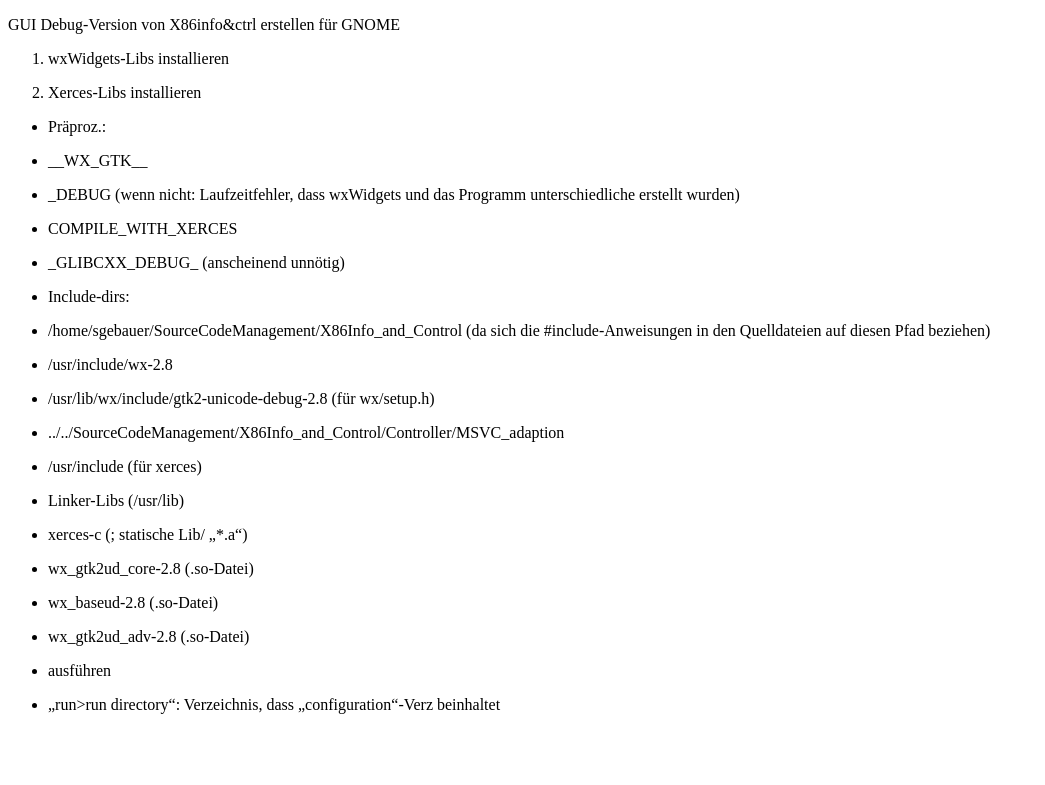
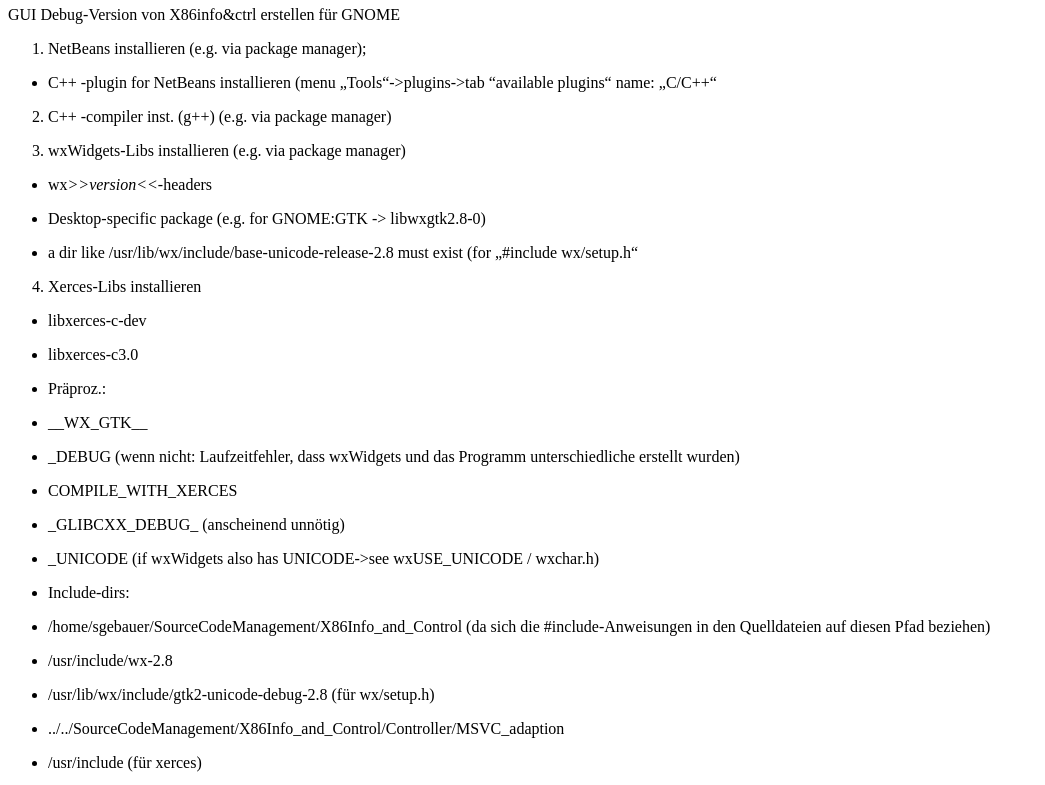
Before and after one commit to st-gb/CPUinfoAndControl, a plain HTML site: page Info/how_to_build/Linux.html in a window 1280 px wide. Shown: the part 60-845 px from the top of the page, without its empty margins (0-1045 px from the left). Before the commit the page ends 800 px from the top, so only its background shows below. Drawn offline with Linux system fonts and the light colour scheme.

Commit message:
Release version builds now

```diff
--- a/Info/how_to_build/Linux.html
+++ b/Info/how_to_build/Linux.html
@@ -3,57 +3,85 @@
 <HEAD>
 	<META HTTP-EQUIV="CONTENT-TYPE" CONTENT="text/html; charset=utf-8">
 	<TITLE></TITLE>
-	<META NAME="GENERATOR" CONTENT="OpenOffice.org 3.1  (Linux)">
+	<META NAME="GENERATOR" CONTENT="OpenOffice.org 3.1  (Unix)">
 	<META NAME="AUTHOR" CONTENT="Stefan Gebauer">
 	<META NAME="CREATED" CONTENT="20091116;21084500">
 	<META NAME="CHANGEDBY" CONTENT="Stefan Gebauer">
-	<META NAME="CHANGED" CONTENT="20091117;20122600">
+	<META NAME="CHANGED" CONTENT="20091227;21235900">
 	<STYLE TYPE="text/css">
 	<!--
-		@page { margin: 2cm }
-		P { margin-bottom: 0.21cm }
+		@page { margin: 0.79in }
+		P { margin-bottom: 0.08in }
 		A:link { so-language: zxx }
 	-->
 	</STYLE>
 </HEAD>
 <BODY LANG="de-DE" DIR="LTR">
-<P STYLE="margin-bottom: 0cm"><BR>
-</P>
-<P STYLE="margin-bottom: 0cm"><BR>
-</P>
-<P STYLE="margin-bottom: 0cm">GUI Debug-Version von X86info&amp;ctrl
+<H1>Build x86Info&amp;control GUI under Linux GTK</H1>
+<P STYLE="margin-bottom: 0in">GUI Debug-Version von X86info&amp;ctrl
 erstellen für GNOME</P>
 <OL>
-	<LI><P STYLE="margin-bottom: 0cm">wxWidgets-Libs installieren</P>
-	<LI><P STYLE="margin-bottom: 0cm">Xerces-Libs installieren</P>
+	<LI><P STYLE="margin-bottom: 0in">NetBeans installieren (e.g. via
+	package manager);
+	</P>
 </OL>
 <UL>
-	<LI><P STYLE="margin-bottom: 0cm">Präproz.:</P>
-	<LI><P STYLE="margin-bottom: 0cm"><A NAME="DDE_LINK1"></A>__WX_GTK__</P>
-	<LI><P STYLE="margin-bottom: 0cm"><A NAME="DDE_LINK2"></A>_DEBUG
+	<LI><P STYLE="margin-bottom: 0in"><A NAME="DDE_LINK8"></A>C++
+	-plugin for NetBeans installieren (menu „Tools“-&gt;plugins-&gt;tab
+	“available plugins“ name: „C/C++“</P>
+</UL>
+<OL START=2>
+	<LI><P STYLE="margin-bottom: 0in">C++ -compiler inst. (g++) (e.g.
+	via package manager)</P>
+	<LI><P STYLE="margin-bottom: 0in"><A NAME="DDE_LINK6"></A>wxWidgets-Libs
+	installieren (e.g. via package manager)</P>
+</OL>
+<UL>
+	<LI><P STYLE="margin-bottom: 0in">wx<I>&gt;&gt;version&lt;&lt;</I>-headers</P>
+	<LI><P STYLE="margin-bottom: 0in">Desktop-specific package (e.g. for
+	GNOME:GTK -&gt; libwxgtk2.8-0)</P>
+	<LI><P STYLE="margin-bottom: 0in"><A NAME="DDE_LINK10"></A>a dir
+	like /usr/lib/wx/include/base-unicode-release-2.8 must exist (for
+	„#include wx/setup.h“</P>
+</UL>
+<OL START=4>
+	<LI><P STYLE="margin-bottom: 0in">Xerces-Libs installieren</P>
+</OL>
+<UL>
+	<LI><P STYLE="margin-bottom: 0in">libxerces-c-dev</P>
+	<LI><P STYLE="margin-bottom: 0in">libxerces-c3.0</P>
+</UL>
+<UL>
+	<LI><P STYLE="margin-bottom: 0in">Präproz.:</P>
+	<LI><P STYLE="margin-bottom: 0in"><A NAME="DDE_LINK9"></A><A NAME="DDE_LINK1"></A>
+	__WX_GTK__
+	</P>
+	<LI><P STYLE="margin-bottom: 0in"><A NAME="DDE_LINK2"></A>_DEBUG
 	(wenn nicht: Laufzeitfehler, dass wxWidgets und das Programm
 	unterschiedliche erstellt wurden)</P>
-	<LI><P STYLE="margin-bottom: 0cm"><A NAME="DDE_LINK3"></A>COMPILE_WITH_XERCES</P>
-	<LI><P STYLE="margin-bottom: 0cm">_GLIBCXX_DEBUG_  (anscheinend
+	<LI><P STYLE="margin-bottom: 0in"><A NAME="DDE_LINK3"></A>COMPILE_WITH_XERCES</P>
+	<LI><P STYLE="margin-bottom: 0in">_GLIBCXX_DEBUG_ (anscheinend
 	unnötig)</P>
-	<LI><P STYLE="margin-bottom: 0cm">Include-dirs:</P>
-	<LI><P STYLE="margin-bottom: 0cm">/home/sgebauer/SourceCodeManagement/X86Info_and_Control
+	<LI><P STYLE="margin-bottom: 0in">_UNICODE (if wxWidgets also has
+	UNICODE-&gt;see wxUSE_UNICODE / wxchar.h)</P>
+	<LI><P STYLE="margin-bottom: 0in">Include-dirs:</P>
+	<LI><P STYLE="margin-bottom: 0in">/home/sgebauer/SourceCodeManagement/X86Info_and_Control
 	(da sich die #include-Anweisungen in den Quelldateien auf diesen
 	Pfad beziehen)</P>
-	<LI><P STYLE="margin-bottom: 0cm"><A NAME="DDE_LINK4"></A>/usr/include/wx-2.8</P>
-	<LI><P STYLE="margin-bottom: 0cm"><A NAME="DDE_LINK5"></A>/usr/lib/wx/include/gtk2-unicode-debug-2.8
+	<LI><P STYLE="margin-bottom: 0in"><A NAME="DDE_LINK4"></A>/usr/include/wx-2.8</P>
+	<LI><P STYLE="margin-bottom: 0in"><A NAME="DDE_LINK5"></A>/usr/lib/wx/include/gtk2-unicode-debug-2.8
 	(für wx/setup.h)</P>
-	<LI><P STYLE="margin-bottom: 0cm">../../SourceCodeManagement/X86Info_and_Control/Controller/MSVC_adaption</P>
-	<LI><P STYLE="margin-bottom: 0cm"><A NAME="DDE_LINK7"></A>/usr/include
+	<LI><P STYLE="margin-bottom: 0in">../../SourceCodeManagement/X86Info_and_Control/Controller/MSVC_adaption</P>
+	<LI><P STYLE="margin-bottom: 0in"><A NAME="DDE_LINK7"></A>/usr/include
 	(für xerces)</P>
-	<LI><P STYLE="margin-bottom: 0cm">Linker-Libs (/usr/lib)</P>
-	<LI><P STYLE="margin-bottom: 0cm">xerces-c (;  statische Lib/ „*.a“)</P>
-	<LI><P STYLE="margin-bottom: 0cm"><A NAME="DDE_LINK"></A>wx_gtk2ud_core-2.8
-	 (.so-Datei)</P>
-	<LI><P STYLE="margin-bottom: 0cm">wx_baseud-2.8 (.so-Datei)</P>
-	<LI><P STYLE="margin-bottom: 0cm">wx_gtk2ud_adv-2.8 (.so-Datei)</P>
-	<LI><P STYLE="margin-bottom: 0cm">ausführen</P>
-	<LI><P STYLE="margin-bottom: 0cm">„run&gt;run directory“:
+	<LI><P STYLE="margin-bottom: 0in">Linker-Libs (/usr/lib)</P>
+	<LI><P STYLE="margin-bottom: 0in">xerces-c (; statische Lib/ „*.a“)</P>
+	<LI><P STYLE="margin-bottom: 0in"><A NAME="DDE_LINK"></A>wx_gtk2ud_core-2.8
+	(.so-Datei)</P>
+	<LI><P STYLE="margin-bottom: 0in">wx_baseud-2.8 (.so-Datei)</P>
+	<LI><P STYLE="margin-bottom: 0in">wx_gtk2ud_adv-2.8 (.so-Datei)</P>
+	<LI><P STYLE="margin-bottom: 0in">ausführen</P>
+	<LI><P STYLE="margin-bottom: 0in">„run&gt;run directory“:
 	Verzeichnis, dass „configuration“-Verz beinhaltet</P>
 </UL>
 </BODY>
--- a/NetBeansProject/X86InfoAndControlService/nbproject/configurations.xml
+++ b/NetBeansProject/X86InfoAndControlService/nbproject/configurations.xml
@@ -354,11 +354,12 @@
             <pElem>../..</pElem>
             <pElem>../../Controller/MSVC_adaption</pElem>
             <pElem>/usr/include/wx-2.8</pElem>
-            <pElem>/usr/lib/wx/include/base-unicode-debug-2.8</pElem>
+            <pElem>/usr/lib/wx/include/base-unicode-release-2.8</pElem>
             <pElem>/usr/include</pElem>
           </incDir>
           <preprocessorList>
             <Elem>COMPILE_WITH_XERCES</Elem>
+            <Elem>_UNICODE</Elem>
           </preprocessorList>
         </ccTool>
         <linkerTool>
```
Also changed, not shown: Info/how_to_build/cygwin/wxWidgets/build_wxWidgets_with_cygwin_under_Windows.html (+33 -11 lines), 8 other files.
